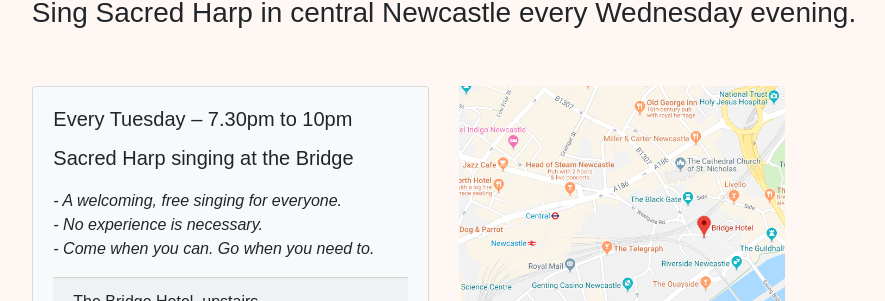
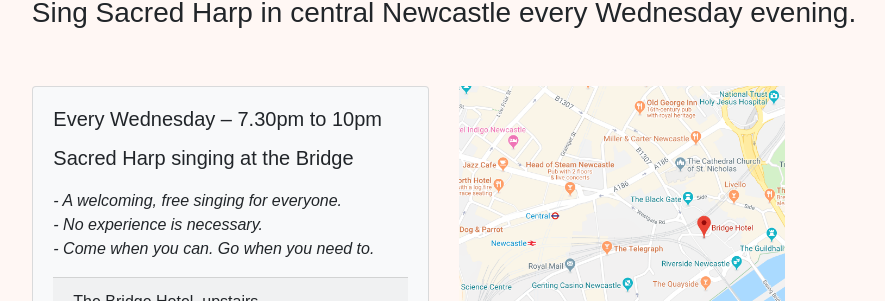
Before and after one commit to newcastle-shapenote/newcastle-shapenote-website, a Jekyll site: the page built from index.md, in a window 1280 px wide. Shown: the part 380-681 px from the top of the page, without its empty margins (196-1081 px from the left). Built offline with Jekyll 4.4.1, drawn with Linux system fonts in a browser that asks for light colours; some web fonts are replaced; a script that is not in the unit is left out.

Commit message:
update singing day

```diff
--- a/_config.yml
+++ b/_config.yml
@@ -1,7 +1,7 @@
 # Site settings
 url: "https://newcastlesacredharp.co.uk"
 title: "Newcastle Sacred Harp"
-description: "Newcastle Sacred Harp sings Sacred Harp every Tuesday evening"
+description: "Newcastle Sacred Harp sings Sacred Harp every Wednesday evening"
 permalink: pretty
 header_image: "/assets/images/newcastle_sacred_harp_logo.svg"
 header_image_alt_text: "Newcastle Sacred Harp"
--- a/index.md
+++ b/index.md
@@ -3,7 +3,7 @@ layout: home
 title: Newcastle Sacred Harp
 tagline_text: Sing Sacred Harp in central Newcastle every Wednesday evening.
 singing_title: Sacred Harp singing at the Bridge
-singing_date_time: Every Tuesday – 7.30pm to 10pm
+singing_date_time: Every Wednesday – 7.30pm to 10pm
 singing_description: |
   - A welcoming, free singing for everyone.
   - No experience is necessary.
```
